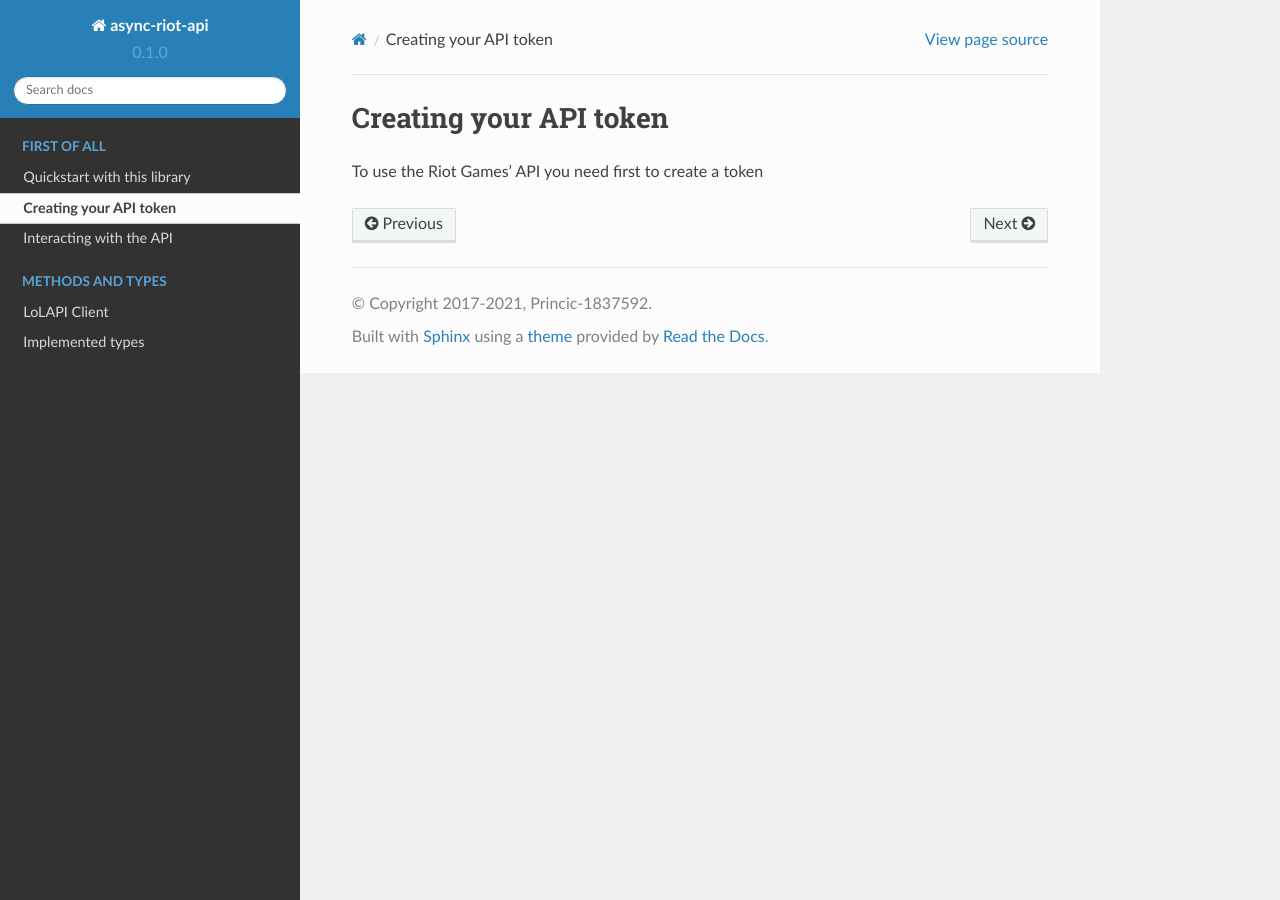
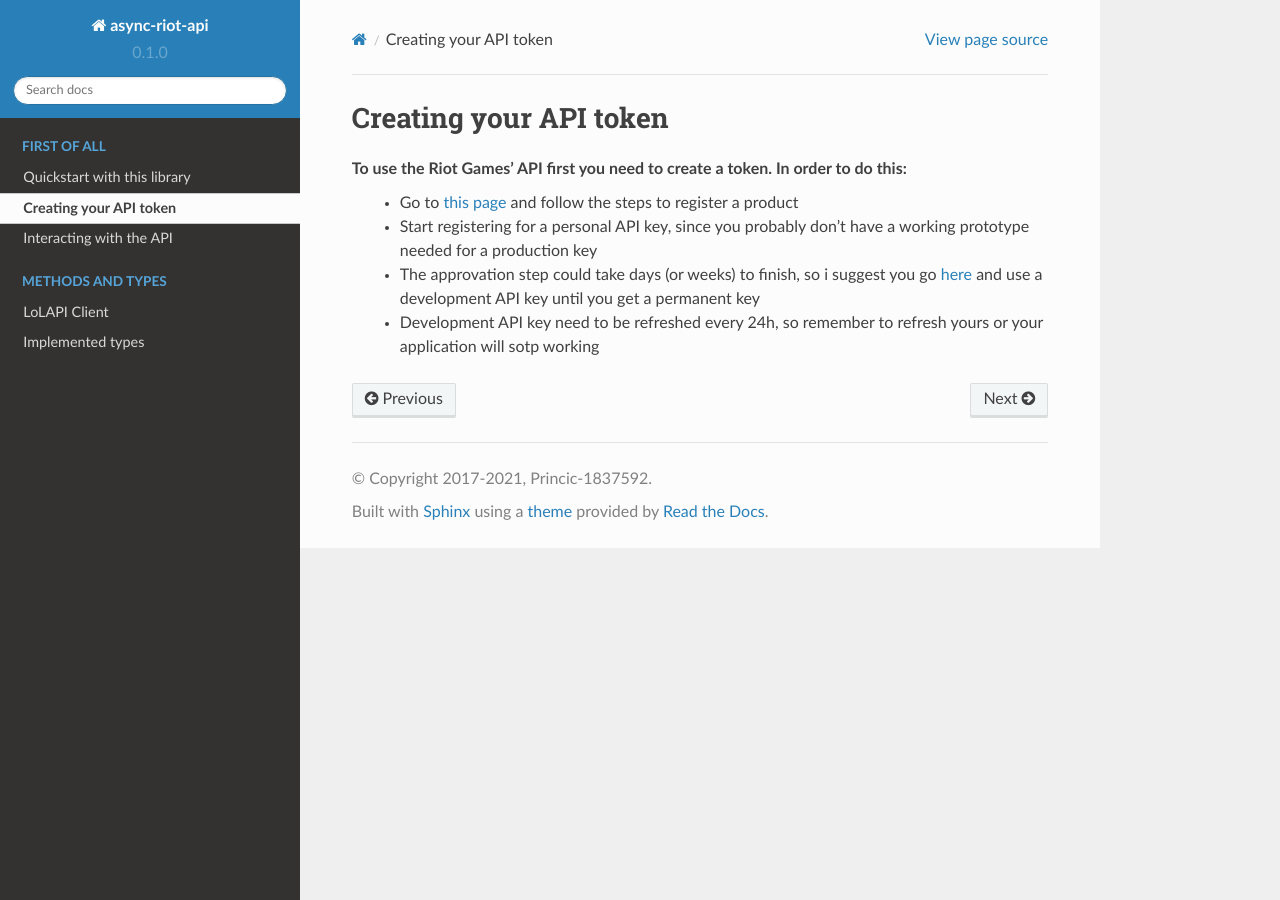
Before and after one commit to Princic-1837592/async-riot-api, a Sphinx documentation site: the page built from docs/source/start/auth.rst, in a window 1280 px wide. Built offline with Sphinx 7.4.7 and the Read the Docs theme 2.0.0, drawn with Linux system fonts in a browser that asks for light colours.

Commit message:
more tests about docs

```diff
--- a/docs/source/start/auth.rst
+++ b/docs/source/start/auth.rst
@@ -1,4 +1,8 @@
 Creating your API token
 =======================
 
-To use the Riot Games' API you need first to create a token
+To use the Riot Games' API first you need to create a token. In order to do this:
+    - Go to `this page <https://developer.riotgames.com/docs/portal>`_ and follow the steps to register a product
+    - Start registering for a personal API key, since you probably don't have a working prototype needed for a production key
+    - The approvation step could take days (or weeks) to finish, so i suggest you go `here <https://developer.riotgames.com/>`_ and use a development API key until you get a permanent key
+    - Development API key need to be refreshed every 24h, so remember to refresh yours or your application will sotp working
--- a/docs/source/start/quickstart.rst
+++ b/docs/source/start/quickstart.rst
@@ -2,7 +2,7 @@ Quickstart with this library
 ============================
 
 This is a very intuitive and simple to use library. Follow these steps to get started:
-    - Get your API token following `this guide <start/auth>`_
+    - Get your API token following :doc:`this guide <auth>`
     - Install the library in your (virtual) environment
     - Open your favourite text editor and paste the following code:
 
```
